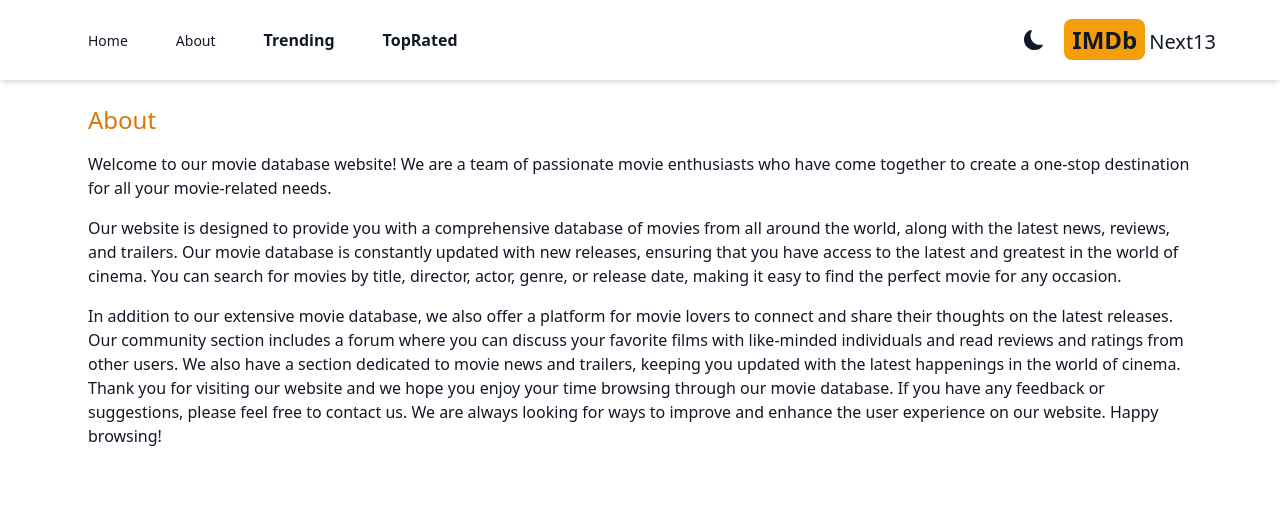
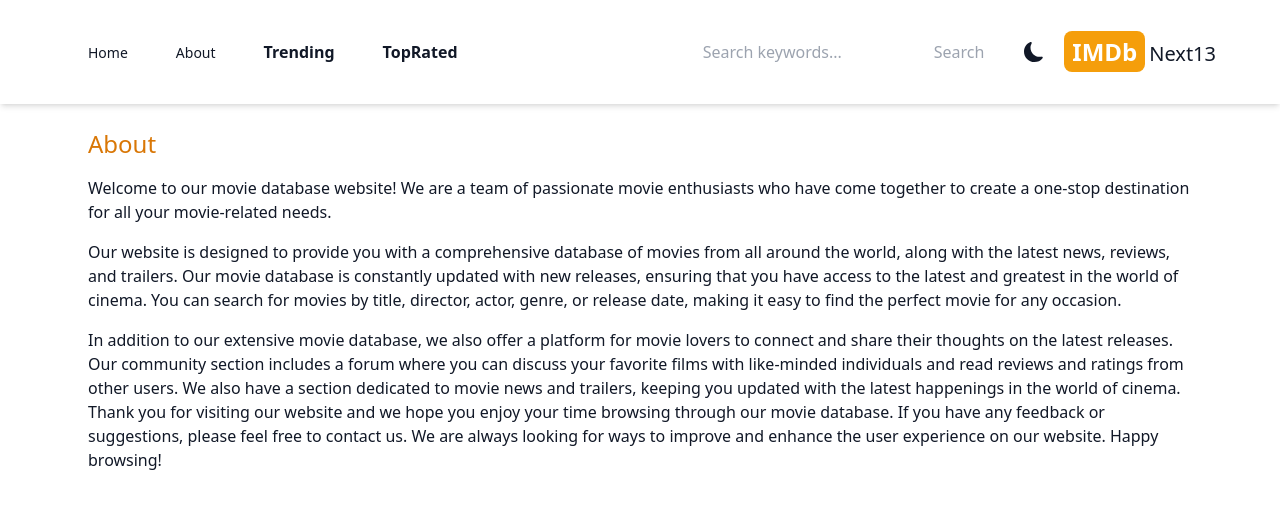
Before and after one commit to am1r0d/imdb-next13, a Next.js app: page /about in a window 1280 px wide. Shown: the top 508 px of the page. Built offline with nearby package versions, Linux system fonts and the light colour scheme.

Commit message:
add Search Box

```diff
--- /dev/null
+++ b/src/app/search/[searchTerm]/page.jsx
@@ -0,0 +1,24 @@
+import Results from "@/components/Results";
+
+export default async function SearchPage({ params }) {
+    const res = await fetch(
+        `https://api.themoviedb.org/3/search/movie?api_key=${process.env.API_KEY}&query=${params.searchTerm}&language=en-US&include_adult=false`
+    );
+
+    if (!res.ok) {
+        throw new Error("error fetching movie[From-Search-Page]");
+    }
+
+    const data = await res.json();
+    const results = data.results;
+
+    return (
+        <div>
+            {results && results.length === 0 && (
+                <h1 className="text-center pt-6">No results found</h1>
+            )}
+
+            {results && <Results results={results} />}
+        </div>
+    );
+}
--- a/src/components/Header.jsx
+++ b/src/components/Header.jsx
@@ -7,6 +7,7 @@
 import MenuItem from "./MenuItem";
 import HeaderItem from "./HeaderItem";
 import DarkModeSwitch from "./DarkModeSwitch";
+import SearchBox from "./SearchBox";
 
 const Header = () => {
     return (
@@ -36,10 +37,11 @@
                     />
                 </div>
                 <div className="flex items-center space-x-5">
+                    <SearchBox />
                     <DarkModeSwitch />
                     <Link href="/">
                         <h2 className="text-2xl">
-                            <span className="font-bold bg-amber-500 py-1 px-2 rounded-lg mr-1">
+                            <span className="font-bold bg-amber-500 py-1 px-2 rounded-lg mr-1 text-white">
                                 IMDb
                             </span>
                             <span className="text-xl hidden sm:inline">
--- /dev/null
+++ b/src/components/SearchBox.jsx
@@ -0,0 +1,35 @@
+"use client";
+import React, { useState } from "react";
+import { useRouter } from "next/navigation";
+
+const SearchBox = () => {
+    const [search, setSearch] = useState("");
+    const router = useRouter();
+    const handleSubmit = (e) => {
+        e.preventDefault();
+        if (!search) return;
+        router.push(`/search/${search}`);
+    };
+    return (
+        <form
+            onSubmit={handleSubmit}
+            className="flex max-w-6xl mx-auto justify-between items-center px-5"
+        >
+            <input
+                onChange={(e) => setSearch(e.target.value)}
+                type="text"
+                className="w-full h-14 rounded-sm placeholder-gary-500 outline-none bg-transparent flex-1"
+                placeholder="Search keywords..."
+            />
+            <button
+                disabled={!search}
+                type="submit"
+                className="text-amber-600 disabled:text-gray-400"
+            >
+                Search
+            </button>
+        </form>
+    );
+};
+
+export default SearchBox;
```
